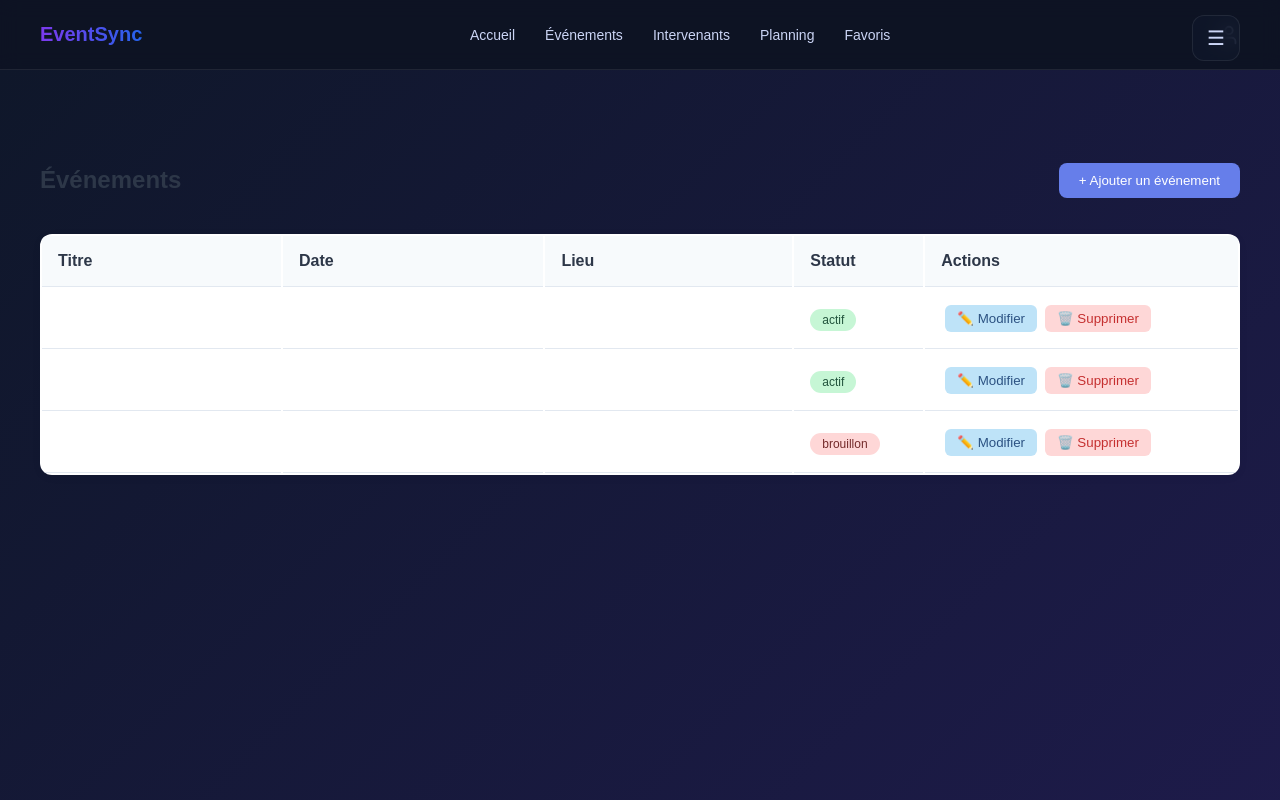
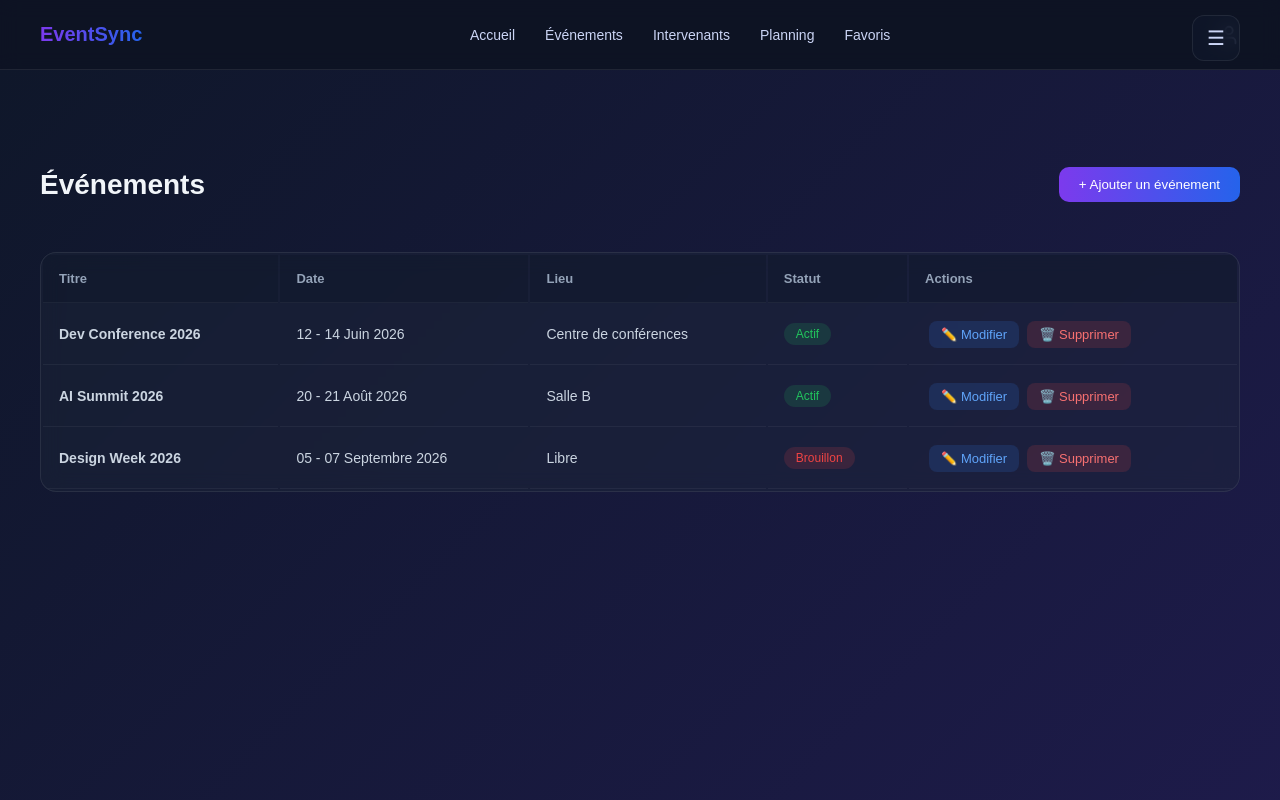
Before and after one commit to Web3CoderExam/ExamWeb3Coder, a Next.js app: page /admin/events in a window 1280 px wide. Built offline with nearby package versions, Linux system fonts and the light colour scheme.

Commit message:
feat(admin): add events management page with glass morphism design

```diff
--- a/src/app/admin/events/events.module.css
+++ b/src/app/admin/events/events.module.css
@@ -7,35 +7,46 @@
   display: flex;
   justify-content: space-between;
   align-items: center;
-  margin-bottom: 24px;
+  margin-bottom: 32px;
 }
 
 .header h1 {
-  font-size: 24px;
-  color: #2d3748;
+  font-size: 28px;
+  font-weight: 700;
+  color: #f1f5f9;
 }
 
 .addButton {
-  background: #667eea;
+  background: linear-gradient(90deg, #7c3aed, #2563eb);
   color: white;
   padding: 10px 20px;
   border: none;
-  border-radius: 8px;
+  border-radius: 10px;
   cursor: pointer;
   font-weight: 500;
+  transition: all 0.3s;
 }
 
+.addButton:hover {
+  transform: translateY(-2px);
+  box-shadow: 0 5px 20px rgba(124, 58, 237, 0.3);
+}
+
+/* Formulaire */
 .formContainer {
-  background: white;
-  border-radius: 12px;
+  background: rgba(30, 41, 59, 0.6);
+  backdrop-filter: blur(10px);
+  border-radius: 16px;
   padding: 24px;
-  margin-bottom: 24px;
-  box-shadow: 0 2px 10px rgba(0, 0, 0, 0.05);
+  margin-bottom: 32px;
+  border: 1px solid rgba(255, 255, 255, 0.08);
 }
 
 .formContainer h2 {
   margin-bottom: 20px;
-  color: #2d3748;
+  font-size: 20px;
+  font-weight: 600;
+  color: #f1f5f9;
 }
 
 .form {
@@ -52,16 +63,33 @@
 
 .formGroup label {
   font-weight: 500;
-  color: #4a5568;
+  color: #cbd5e1;
+  font-size: 14px;
 }
 
 .formGroup input,
 .formGroup textarea,
 .formGroup select {
-  padding: 10px;
-  border: 1px solid #e2e8f0;
-  border-radius: 8px;
+  padding: 12px;
+  background: rgba(15, 23, 42, 0.8);
+  border: 1px solid rgba(255, 255, 255, 0.1);
+  border-radius: 10px;
   font-size: 14px;
+  color: #f1f5f9;
+  transition: all 0.3s;
+}
+
+.formGroup input:focus,
+.formGroup textarea:focus,
+.formGroup select:focus {
+  outline: none;
+  border-color: #7c3aed;
+  box-shadow: 0 0 0 2px rgba(124, 58, 237, 0.2);
+}
+
+.formGroup input::placeholder,
+.formGroup textarea::placeholder {
+  color: #64748b;
 }
 
 .formRow {
@@ -78,41 +106,74 @@
 }
 
 .cancelBtn, .submitBtn {
-  padding: 10px 20px;
+  padding: 10px 24px;
   border: none;
-  border-radius: 8px;
+  border-radius: 10px;
   cursor: pointer;
   font-weight: 500;
+  transition: all 0.3s;
 }
 
 .cancelBtn {
-  background: #e2e8f0;
-  color: #4a5568;
+  background: rgba(100, 116, 139, 0.2);
+  color: #cbd5e1;
+  border: 1px solid rgba(255, 255, 255, 0.08);
+}
+
+.cancelBtn:hover {
+  background: rgba(100, 116, 139, 0.4);
+  transform: translateY(-2px);
 }
 
 .submitBtn {
-  background: #48bb78;
+  background: linear-gradient(90deg, #22c55e, #16a34a);
   color: white;
+}
+
+.submitBtn:hover {
+  transform: translateY(-2px);
+  box-shadow: 0 5px 20px rgba(34, 197, 94, 0.3);
+}
+
+/* Tableau */
+.tableWrapper {
+  overflow-x: auto;
 }
 
 .table {
   width: 100%;
-  background: white;
-  border-radius: 12px;
+  background: rgba(30, 41, 59, 0.4);
+  backdrop-filter: blur(10px);
+  border-radius: 16px;
   overflow: hidden;
-  box-shadow: 0 2px 10px rgba(0, 0, 0, 0.05);
+  border: 1px solid rgba(255, 255, 255, 0.08);
 }
 
 .table th, .table td {
   padding: 16px;
   text-align: left;
-  border-bottom: 1px solid #e2e8f0;
+  border-bottom: 1px solid rgba(255, 255, 255, 0.05);
 }
 
 .table th {
-  background: #f7fafc;
+  background: rgba(15, 23, 42, 0.5);
   font-weight: 600;
-  color: #2d3748;
+  color: #94a3b8;
+  font-size: 13px;
+}
+
+.table td {
+  color: #cbd5e1;
+  font-size: 14px;
+}
+
+.table tbody tr:hover {
+  background: rgba(124, 58, 237, 0.05);
+}
+
+.eventTitle {
+  font-weight: 600;
+  color: #f1f5f9;
 }
 
 .status {
@@ -120,32 +181,69 @@
   border-radius: 20px;
   font-size: 12px;
   font-weight: 500;
+  display: inline-block;
 }
 
 .status.actif {
-  background: #c6f6d5;
-  color: #22543d;
+  background: rgba(34, 197, 94, 0.15);
+  color: #22c55e;
 }
 
 .status.brouillon {
-  background: #fed7d7;
-  color: #742a2a;
+  background: rgba(239, 68, 68, 0.15);
+  color: #ef4444;
 }
 
 .editBtn, .deleteBtn {
   padding: 6px 12px;
   margin: 0 4px;
   border: none;
-  border-radius: 6px;
+  border-radius: 8px;
   cursor: pointer;
+  font-size: 13px;
+  transition: all 0.2s;
 }
 
 .editBtn {
-  background: #bee3f8;
-  color: #2c5282;
+  background: rgba(59, 130, 246, 0.15);
+  color: #60a5fa;
+}
+
+.editBtn:hover {
+  background: rgba(59, 130, 246, 0.3);
+  transform: scale(1.05);
 }
 
 .deleteBtn {
-  background: #fed7d7;
-  color: #c53030;
+  background: rgba(239, 68, 68, 0.15);
+  color: #f87171;
 }
+
+.deleteBtn:hover {
+  background: rgba(239, 68, 68, 0.3);
+  transform: scale(1.05);
+}
+
+/* Responsive */
+@media (max-width: 768px) {
+  .container {
+    padding: 16px;
+  }
+
+  .header h1 {
+    font-size: 24px;
+  }
+
+  .formRow {
+    grid-template-columns: 1fr;
+  }
+
+  .table th, .table td {
+    padding: 12px;
+  }
+
+  .editBtn, .deleteBtn {
+    padding: 4px 8px;
+    font-size: 11px;
+  }
+}
--- a/src/app/admin/events/page.jsx
+++ b/src/app/admin/events/page.jsx
@@ -103,6 +103,7 @@ export default function EventsManagement() {
         </div>
       )}
 
+      <div className={styles.tableWrapper}>
         <table className={styles.table}>
           <thead>
             <tr>
@@ -116,10 +117,14 @@ export default function EventsManagement() {
           <tbody>
             {events.map((event) => (
               <tr key={event.id}>
-              <td>{event.title}</td>
+                <td className={styles.eventTitle}>{event.title}</td>
                 <td>{event.date}</td>
                 <td>{event.location}</td>
-              <td><span className={`${styles.status} ${styles[event.status]}`}>{event.status}</span></td>
+                <td>
+                  <span className={`${styles.status} ${styles[event.status]}`}>
+                    {event.status === 'actif' ? 'Actif' : 'Brouillon'}
+                  </span>
+                </td>
                 <td>
                   <button className={styles.editBtn}>✏️ Modifier</button>
                   <button onClick={() => handleDelete(event.id)} className={styles.deleteBtn}>🗑️ Supprimer</button>
@@ -129,5 +134,6 @@ export default function EventsManagement() {
           </tbody>
         </table>
       </div>
+    </div>
   );
 }
```
Lines whose indentation alone changed are shown as unchanged.
